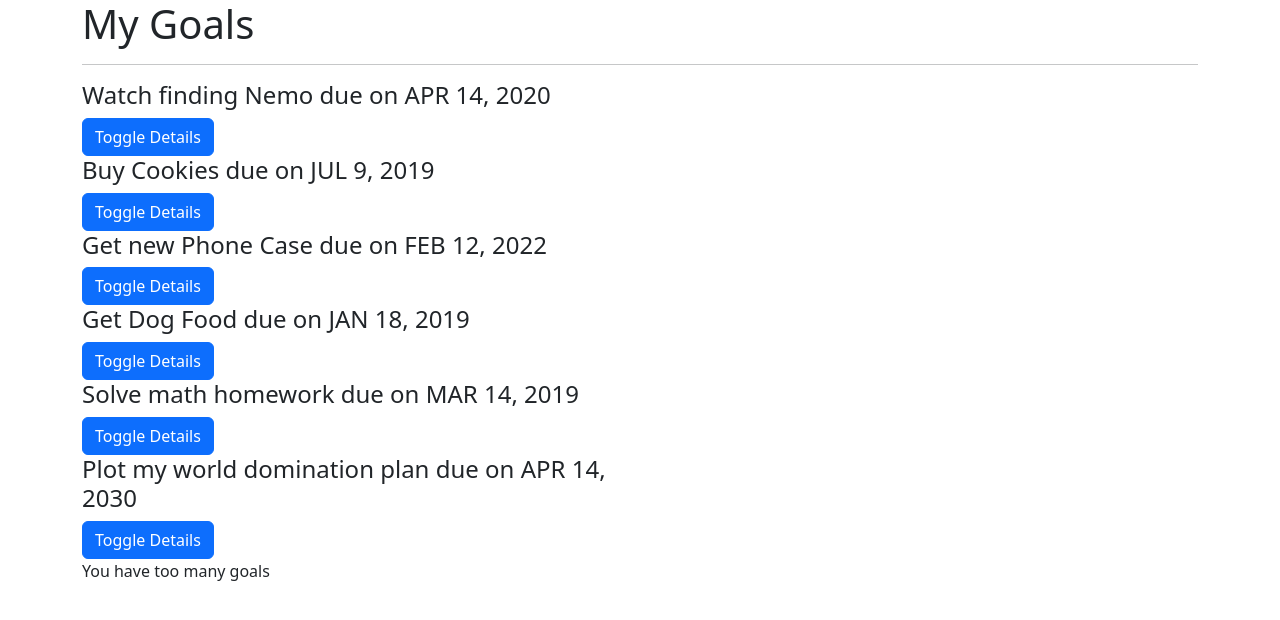
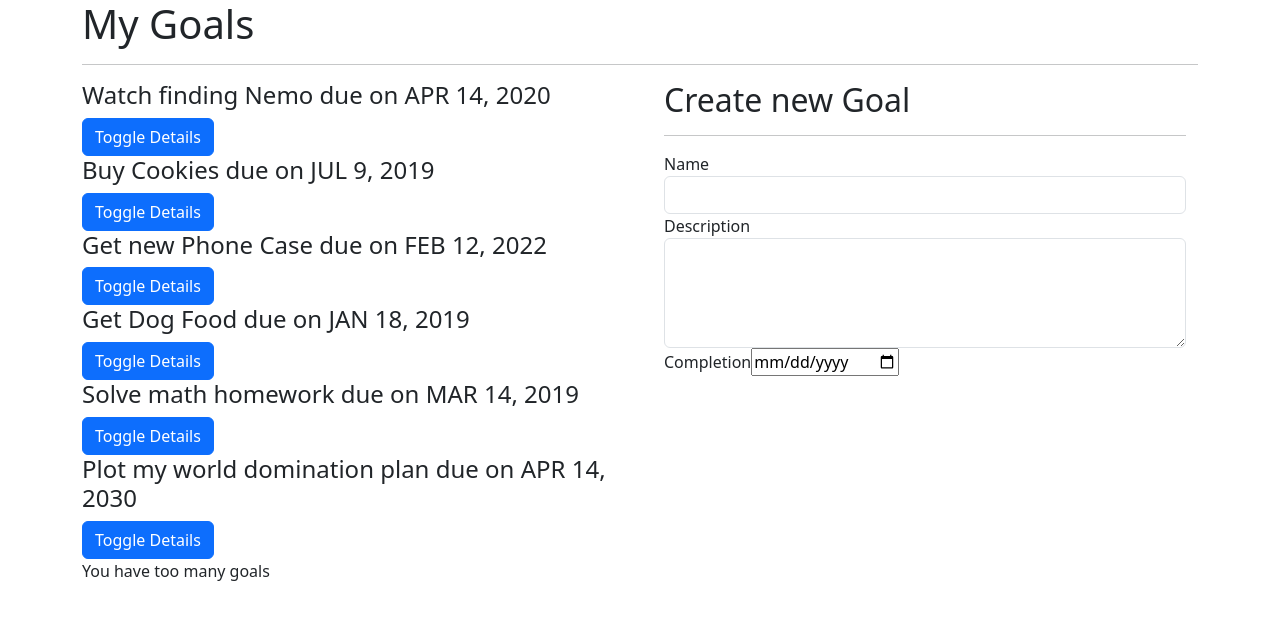
Before and after one commit to CosBett/Goals-webpage, an Angular app: page / in a window 1280 px wide. Shown: the top 620 px of the page. Built offline with nearby package versions, Linux system fonts and the light colour scheme.

Commit message:
Add Goal entry form

```diff
--- a/src/app/app.module.ts
+++ b/src/app/app.module.ts
@@ -7,6 +7,7 @@
 import { GoalDetailComponent } from './goal-detail/goal-detail.component';
 import { StrikethroughDirective } from './strikethrough.directive';
 import { DateCountPipe } from './date-count.pipe';
+import { GoalFormComponent } from './goal-form/goal-form.component';
 
 @NgModule({
   declarations: [
@@ -14,7 +15,8 @@
     GoalComponent,
     GoalDetailComponent,
     StrikethroughDirective,
-    DateCountPipe
+    DateCountPipe,
+    GoalFormComponent
   ],
   imports: [
     BrowserModule,
--- /dev/null
+++ b/src/app/goal-form/goal-form.component.html
@@ -0,0 +1,21 @@
+<div class="container-fluid">
+  <h2 class="tect-center">Create new Goal</h2>
+  <hr>
+  <form action="">
+    <div class="form-group">
+      <label for="name">Name</label>
+      <input type="text" required class="form-control" id="name">
+
+    </div>
+    <div class="form-group">
+      <label for="description">Description</label>
+      <textarea class="form-control" id="description" rows="4" required>
+      </textarea>
+    </div>
+    <div class="form-group">
+      <label for="complete">Completion</label>
+      <input type="date" required id="complete" required>
+
+    </div>
+  </form>
+</div>
--- /dev/null
+++ b/src/app/goal-form/goal-form.component.ts
@@ -0,0 +1,15 @@
+import { Component, OnInit } from '@angular/core';
+
+@Component({
+  selector: 'app-goal-form',
+  templateUrl: './goal-form.component.html',
+  styleUrls: ['./goal-form.component.css']
+})
+export class GoalFormComponent implements OnInit {
+
+  constructor() { }
+
+  ngOnInit(): void {
+  }
+
+}
--- a/src/app/goal/goal.component.html
+++ b/src/app/goal/goal.component.html
@@ -15,6 +15,9 @@
         </div>
       </div>
     </div>
+    <div class="col-md-6">
+      <app-goal-form></app-goal-form>
+    </div>
   </div>
 
   <p *ngIf='goals.length > 5'>You have too many goals</p>
```
Also changed, not shown: src/app/goal-form/goal-form.component.css (added), 1 other file (tests, documents, lock files or other folders).
